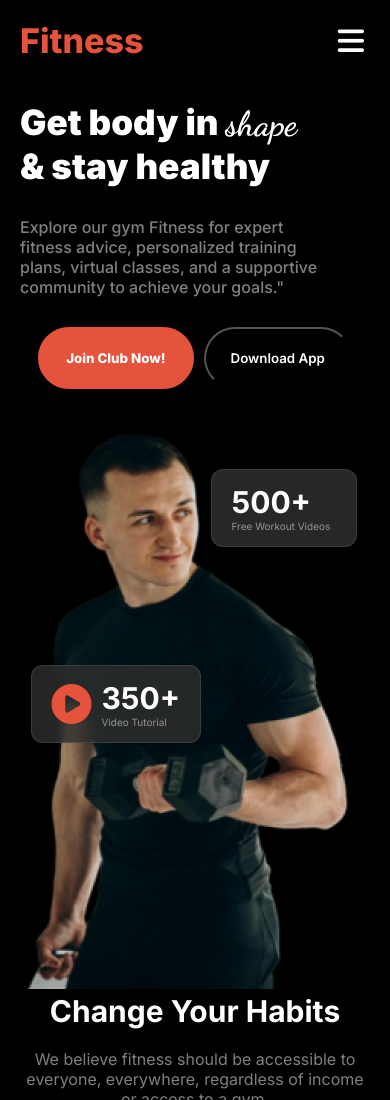
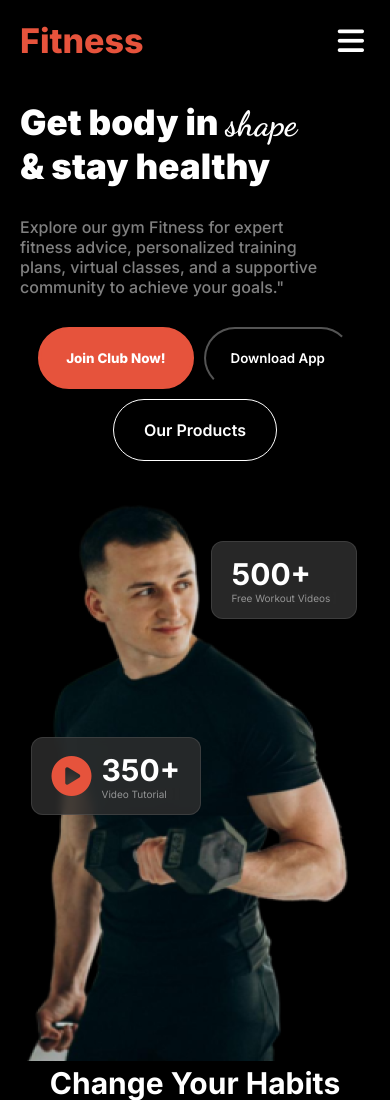
Before and after one commit to Tanjidshafin/fitness_web, a plain HTML site: page index.html in a window 390 px wide. Shown: the top 1100 px of the page. Drawn offline with Linux system fonts and the light colour scheme.

Commit message:
store onway button added

```diff
--- a/index.html
+++ b/index.html
@@ -38,6 +38,7 @@
                     <div class="banner_btn_align">
                         <button id="special_btn_banner" class="banner_btn">Join Club Now!</button>
                         <button class="banner_btn">Download App</button>
+                        <a id="Store_onway" class="banner_btn" href="#onway_to_protein_section">Our Products</a>
                     </div>
                 </div>
                 <div class="banner_image_position">
@@ -119,7 +120,7 @@
                 </div>
             </div>
         </section>
-        <section class="protein_section">
+        <section id="onway_to_protein_section" class="protein_section">
             <div>
                 <h1 class="protein_title">Our Protein Products</h1>
                 <p class="protein_description">For maintaining better body fitness ,Protein products are also important.
@@ -269,5 +270,8 @@
     </main>
     <script src="https://kit.fontawesome.com/efb3e7fa3d.js" crossorigin="anonymous"></script>
 </body>
+<footer>
+
+</footer>
 
 </html>
--- a/styles.css
+++ b/styles.css
@@ -114,6 +114,11 @@ nav ul li a {
     cursor: pointer;
     transform: scale(1.05);
     transition: all 100ms ease-in-out;
+}
+
+#Store_onway {
+    text-decoration: none;
+    border: 1px solid white;
 }
 
 #special_btn_banner {
@@ -267,6 +272,14 @@ nav ul li a {
 
     .subbanner_Div_description {
         font-size: 10px;
+    }
+
+    .banner_btn_align {
+        flex-wrap: wrap;
+    }
+
+    #Store_onway {
+        padding: 20px 30px;
     }
 
 }
```
